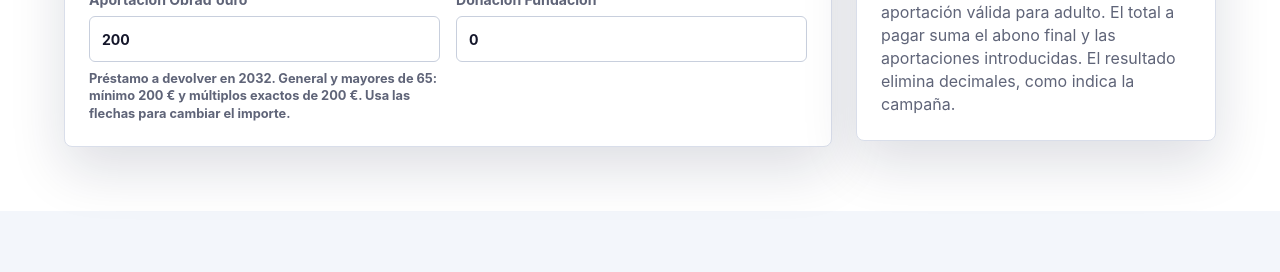
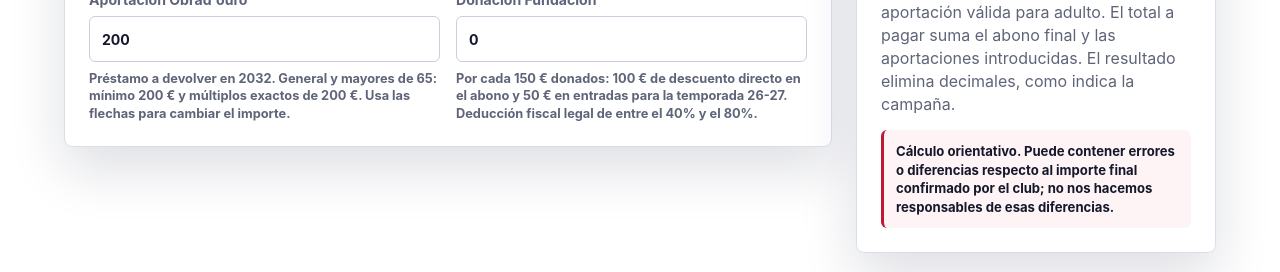
Before and after one commit to dachafra/calculadora-obradoiro-2627, a plain HTML site: page index.html in a window 1280 px wide. Shown: the part 1159-1431 px from the top of the page. Drawn offline with Linux system fonts and the light colour scheme.

Commit message:
disclamer

```diff
--- a/index.html
+++ b/index.html
@@ -99,6 +99,7 @@
               <label for="donation">
                 Donación Fundación
                 <input id="donation" name="donation" type="number" min="0" step="1" value="0" inputmode="numeric">
+                <span class="help-text">Por cada 150 € donados: 100 € de descuento directo en el abono y 50 € en entradas para la temporada 26-27. Deducción fiscal legal de entre el 40% y el 80%.</span>
               </label>
             </div>
           </fieldset>
@@ -137,6 +138,7 @@
             </div>
           </dl>
           <p class="calculation-note" id="calculationNote"></p>
+          <p class="disclaimer-note">Cálculo orientativo. Puede contener errores o diferencias respecto al importe final confirmado por el club; no nos hacemos responsables de esas diferencias.</p>
         </aside>
       </section>
 
--- a/script.js
+++ b/script.js
@@ -267,7 +267,7 @@ function updateCalculation() {
     }
   }
   if (donation > 0) {
-    notes.push("La donación descuenta 100 € por cada tramo completo de 150 €.");
+    notes.push("La donación descuenta 100 € por cada tramo completo de 150 €, genera 50 € en entradas para la temporada 26-27 y puede tener deducción fiscal legal de entre el 40% y el 80%.");
   }
   if (contributionTotal > 0) {
     notes.push("El total a pagar suma el abono final y las aportaciones introducidas.");
--- a/styles.css
+++ b/styles.css
@@ -336,6 +336,18 @@ input:focus {
   line-height: 1.45;
 }
 
+.disclaimer-note {
+  margin: 14px 0 0;
+  padding: 12px;
+  border-left: 3px solid var(--red);
+  border-radius: 6px;
+  background: #fff4f5;
+  color: var(--ink);
+  font-size: 0.82rem;
+  font-weight: 650;
+  line-height: 1.4;
+}
+
 .table-band {
   background: #f3f6fb;
 }
```
